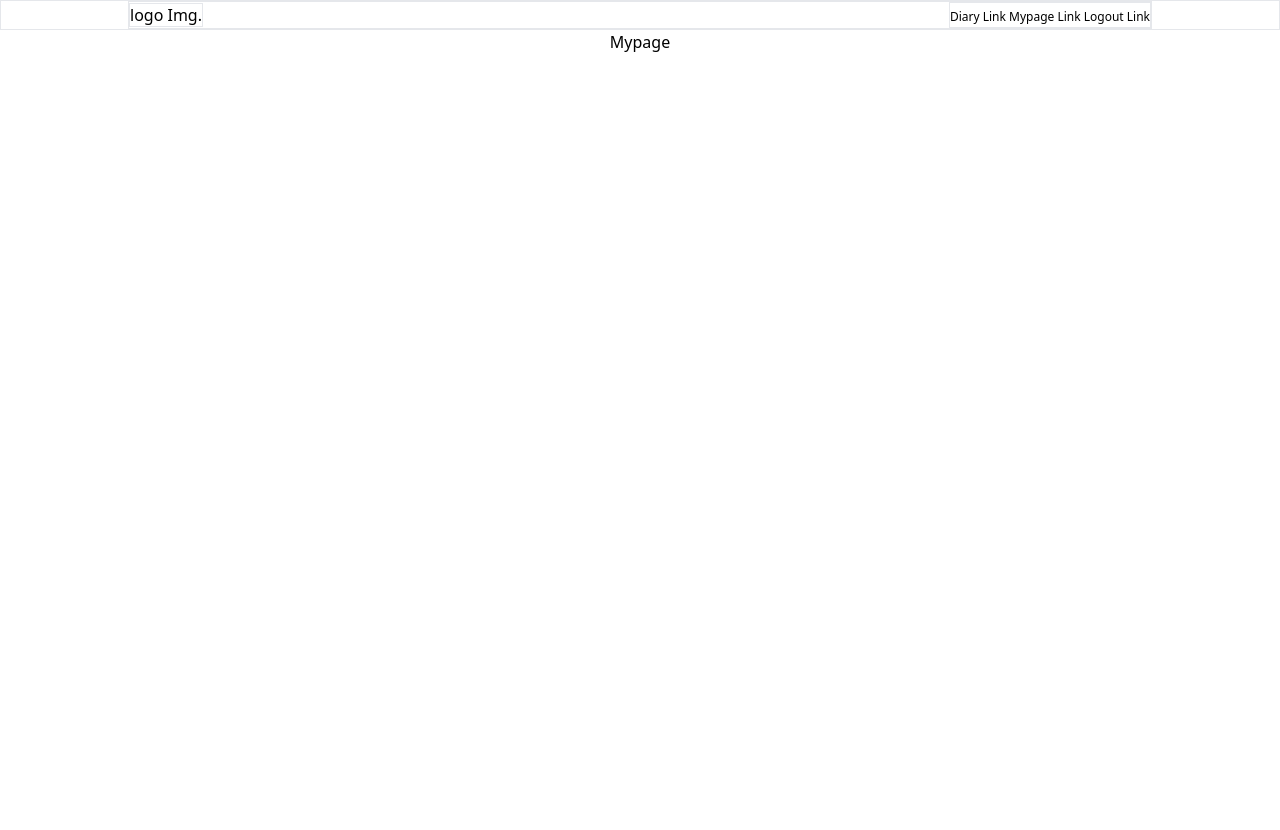
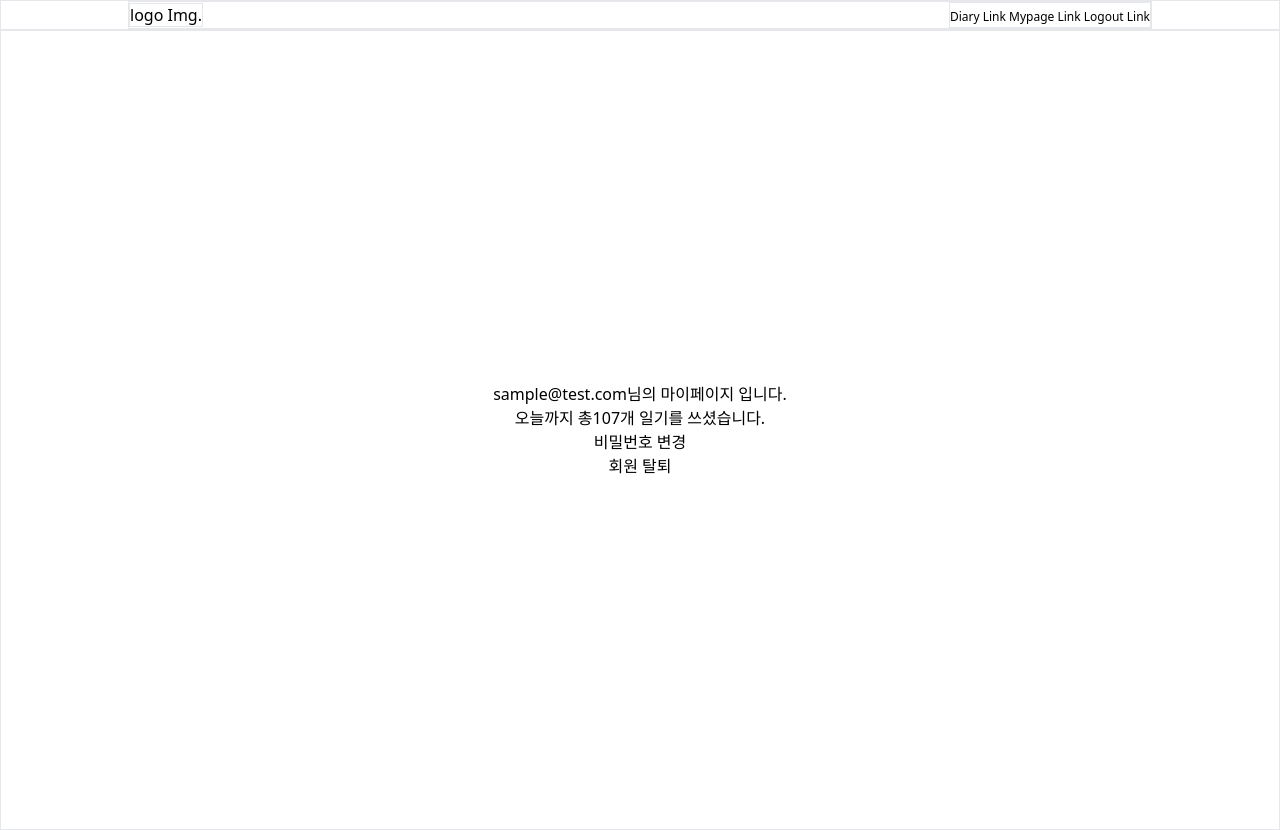
Before and after one commit to ksg9482/400JA_DIARY, a React (Create React App) app: page /mypage in a window 1280 px wide. Before the commit the page ends 800 px from the top, so only its background shows below. Built offline with nearby package versions, Linux system fonts and the light colour scheme.

Commit message:
마이페이지 작성

```diff
--- a/src/pages/diary/diaryPage.tsx
+++ b/src/pages/diary/diaryPage.tsx
@@ -55,8 +55,7 @@ const Diary = () => {
             content: diaryInputForm,
             createAt: '2022-07-30T13:05:33.020Z'
         }
-        console.log('작동')
-        setDiaries([...diaries, test])
+        setDiaries([ test, ...diaries])
         // create 보내기
         // 새로 일주일치 적용해서 캐시에 넣고 뿌리기
 
--- a/src/pages/login/loginPage.tsx
+++ b/src/pages/login/loginPage.tsx
@@ -62,7 +62,7 @@ const Login = () => {
                         <Link to ="/signup">
                         <span className="border" >회원 가입</span>
                         </Link>
-                        <span className="border" >메일/비밀번호 찾기</span>
+                        <span className="border" >비밀번호 찾기</span>
                     </div>
                     <div className="border flex flex-col items-center justify-between w-1/4">
                         <button className="border">google</button>
--- a/src/pages/mypage/mypagePage.tsx
+++ b/src/pages/mypage/mypagePage.tsx
@@ -1,16 +1,52 @@
-import React from "react";
+import React, { useEffect } from "react";
 //프로필 페이지가 좋을까?
 const Mypage = () => {
     //유저정보, 정보변경, 일기 정보, 유저 삭제
     //필요한 메서드: 아이디에 해당하는 일기가 몇개인지,
     const sampleUserData = {
         userId:'',
-        email:'',
+        email:'sample@test.com',
         password:''
     }
+
+
+    const checkDiaryCount = () => {
+        //페이지가 열리면 자동으로 호출
+        const fakeDiarycount = 107
+        return fakeDiarycount
+    }
+
+    const passwordChangeHandle = () => {
+        //등록된 이메일로 인증메일
+        //비밀번호, 확인
+
+    }
+
+    const userDeleteHandle = () => {
+
+    }
+    const diaryCount = checkDiaryCount()
+
+    // useEffect(()=>{
+    //     const diaryCount = checkDiaryCount()
+    // },[]);
+
     return (
-        <div>
-            Mypage
+        <div className="border h-screen flex items-center justify-center flex-col lg:mt-0">
+            <div>
+                {sampleUserData.email}님의 마이페이지 입니다.
+            </div>
+            <div>
+                오늘까지 총
+                <span>{diaryCount}</span>
+                개 일기를 쓰셨습니다.
+            </div>
+            <div onClick={passwordChangeHandle}>
+                비밀번호 변경
+            </div>
+            <div onClick={userDeleteHandle}>
+                회원 탈퇴
+            </div>
         </div>
     )
 };
```
